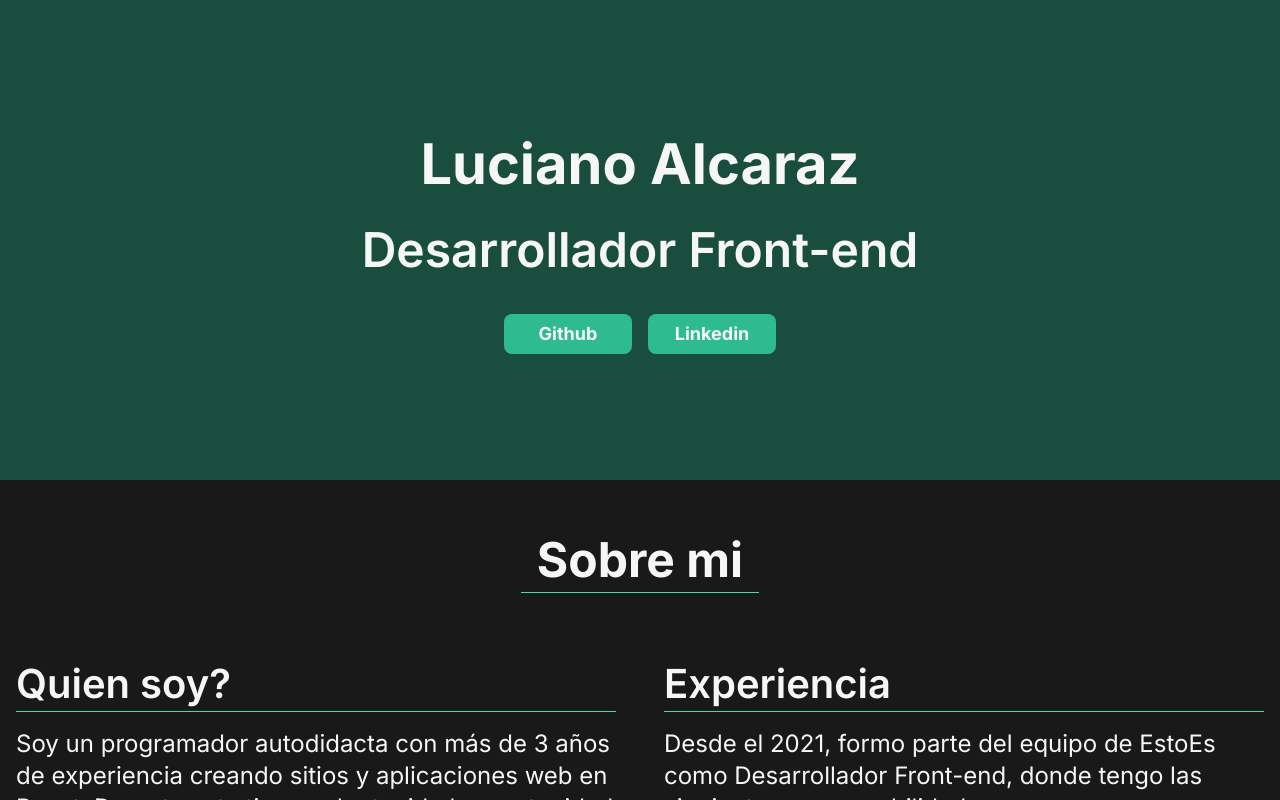
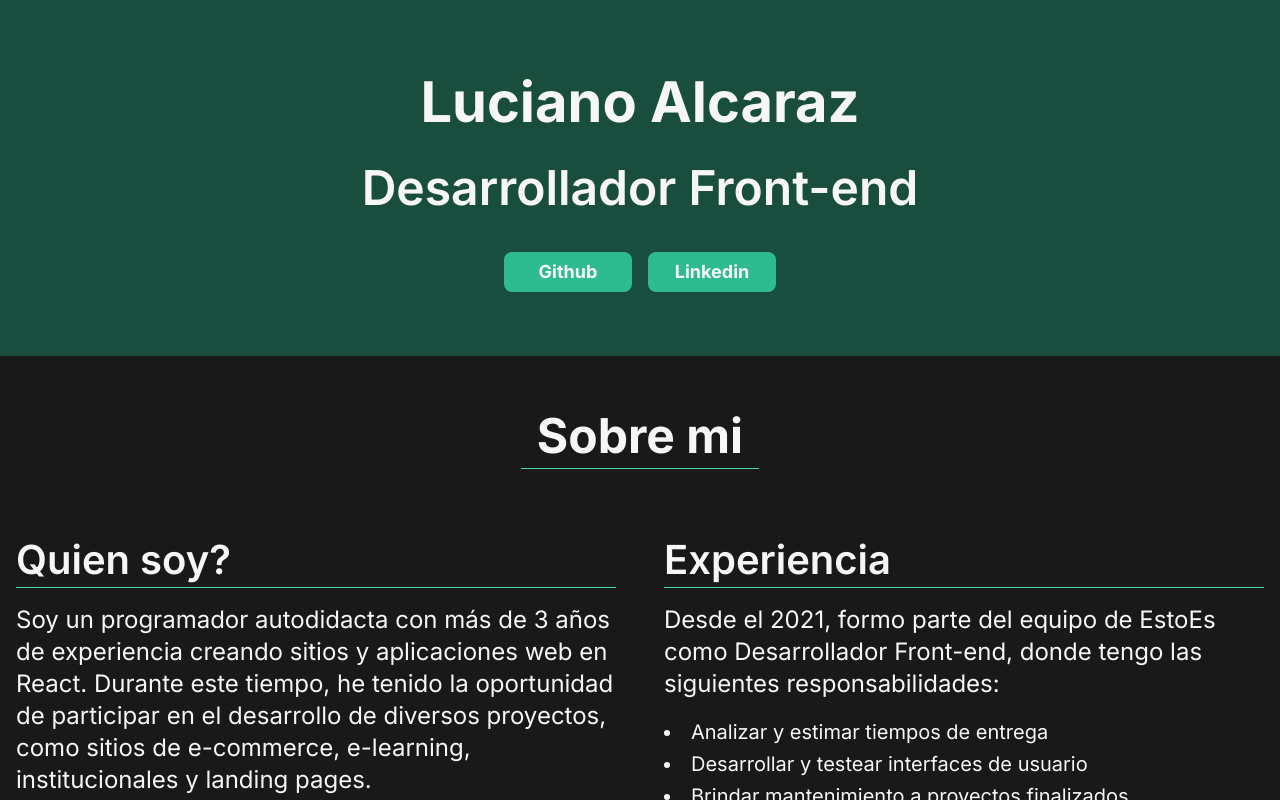
Before and after one commit to maple146/portfolio, a Next.js app: page / in a window 1280 px wide. Shown: the top 800 px of the page. Built offline with nearby package versions, Linux system fonts and the light colour scheme.

Commit message:
Update Header styles

```diff
--- a/src/app/_home/header.tsx
+++ b/src/app/_home/header.tsx
@@ -3,7 +3,7 @@ import { HeaderTypes } from "@/types/header.types";
 
 export default function Header({ title, subtitle, buttons }: HeaderTypes) {
   return (
-    <div className="bg-main-900 h-screen lg:h-[480px]">
+    <div className="bg-main-900 h-screen lg:h-auto py-16">
       <div className="container flex flex-col items-center justify-center h-full text-center">
         <p className="text-xl lg:text-xl-4 mb-4 font-bold">{title}</p>
         <p className="text-lg lg:text-xl-3 mb-8 font-semibold">{subtitle}</p>
```
